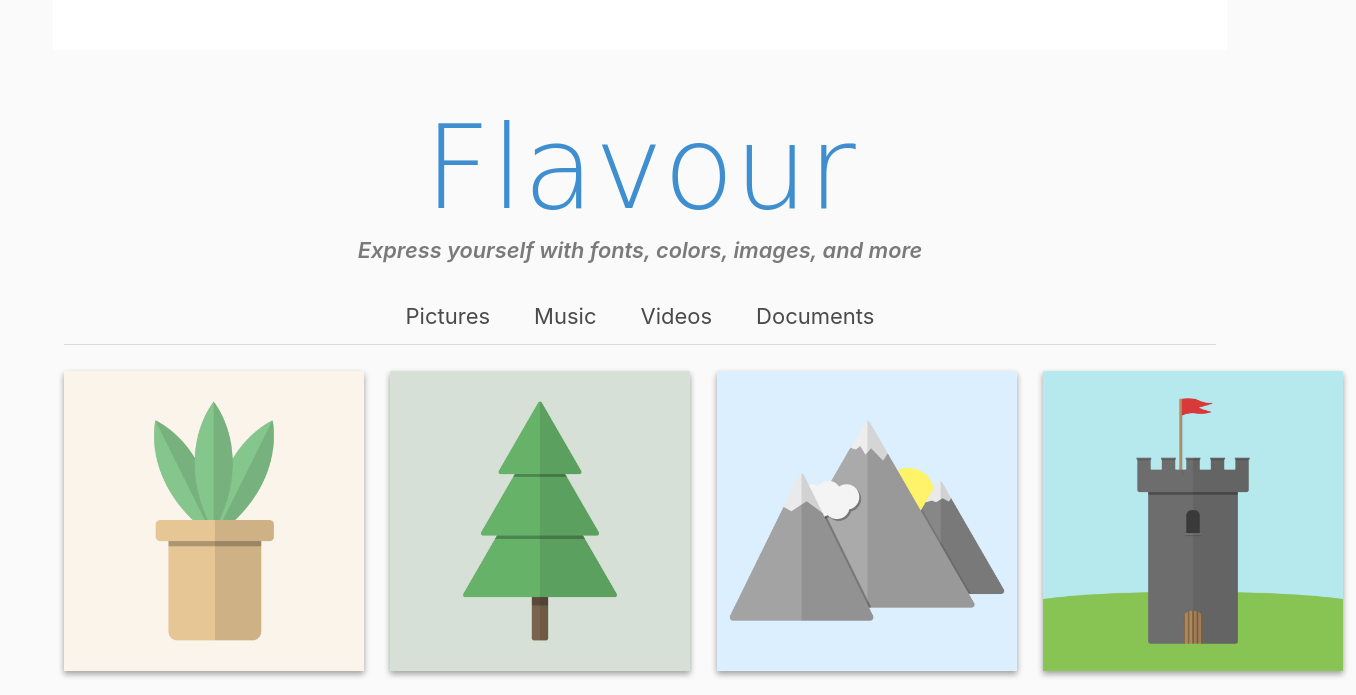
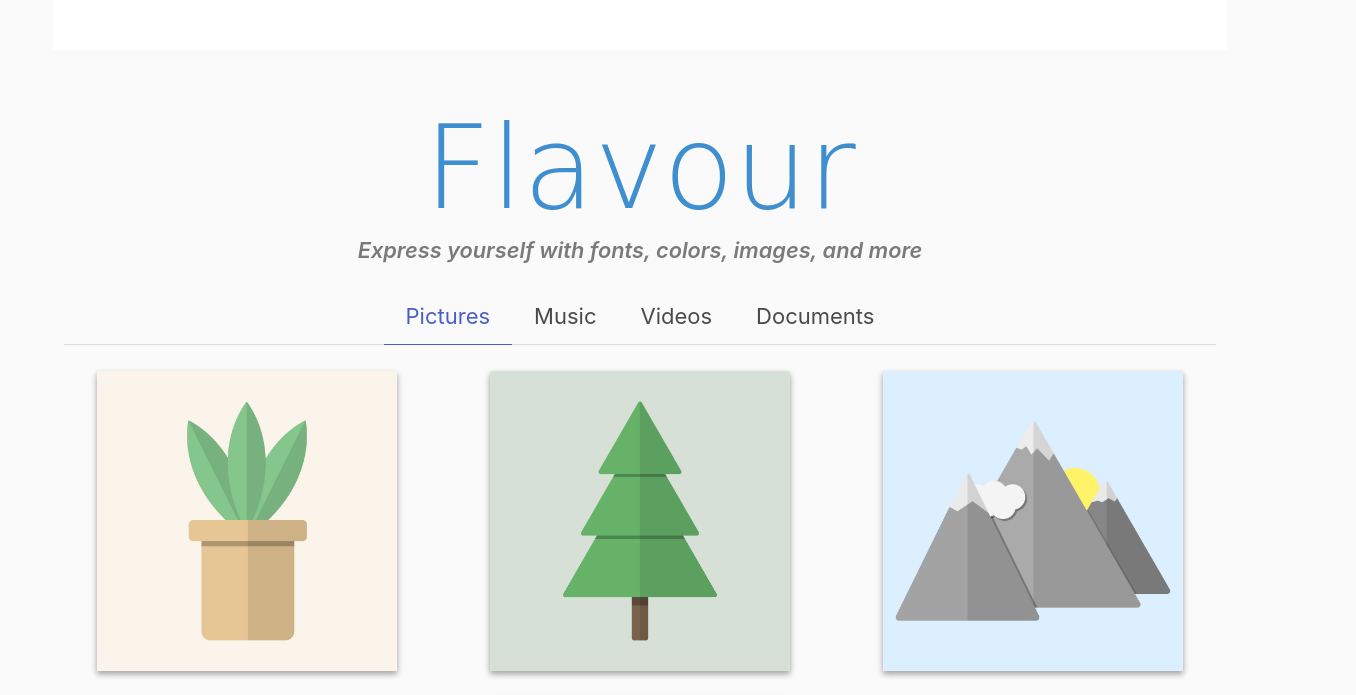
Before and after one commit to jdmar3-comp426/a02-shankulah60, a website: page index.html in a window 1280 px wide. Shown: the part 2297-2992 px from the top of the page, 1356 px wide, since content can reach past the window. Drawn offline with nearby package versions, Linux system fonts and the light colour scheme; a web font is replaced by a local one.

Commit message:
updated classes

```diff
--- a/index.html
+++ b/index.html
@@ -85,7 +85,7 @@
         </div>
     </div>
 </section>
-<section class="">
+<section class="form">
     <div class="container">
         <div class="content has-text-centered">
             <h1 class="title has-text-info is-family-secondary">Flavour</h1>
@@ -93,13 +93,13 @@
         </div>
         <div class="tabs is-medium is-centered">
             <ul>
-                <li class=""><a>Pictures</a></li>
+                <li class="is-active"><a>Pictures</a></li>
                 <li><a>Music</a></li>
                 <li><a>Videos</a></li>
                 <li><a>Documents</a></li>
             </ul>
         </div>
-        <div class="columns">
+        <div class="columns is-multiline justify-center">
             <div class="column">
                 <img src="images/all-01.jpg" alt="Pictures">
             </div>
```
